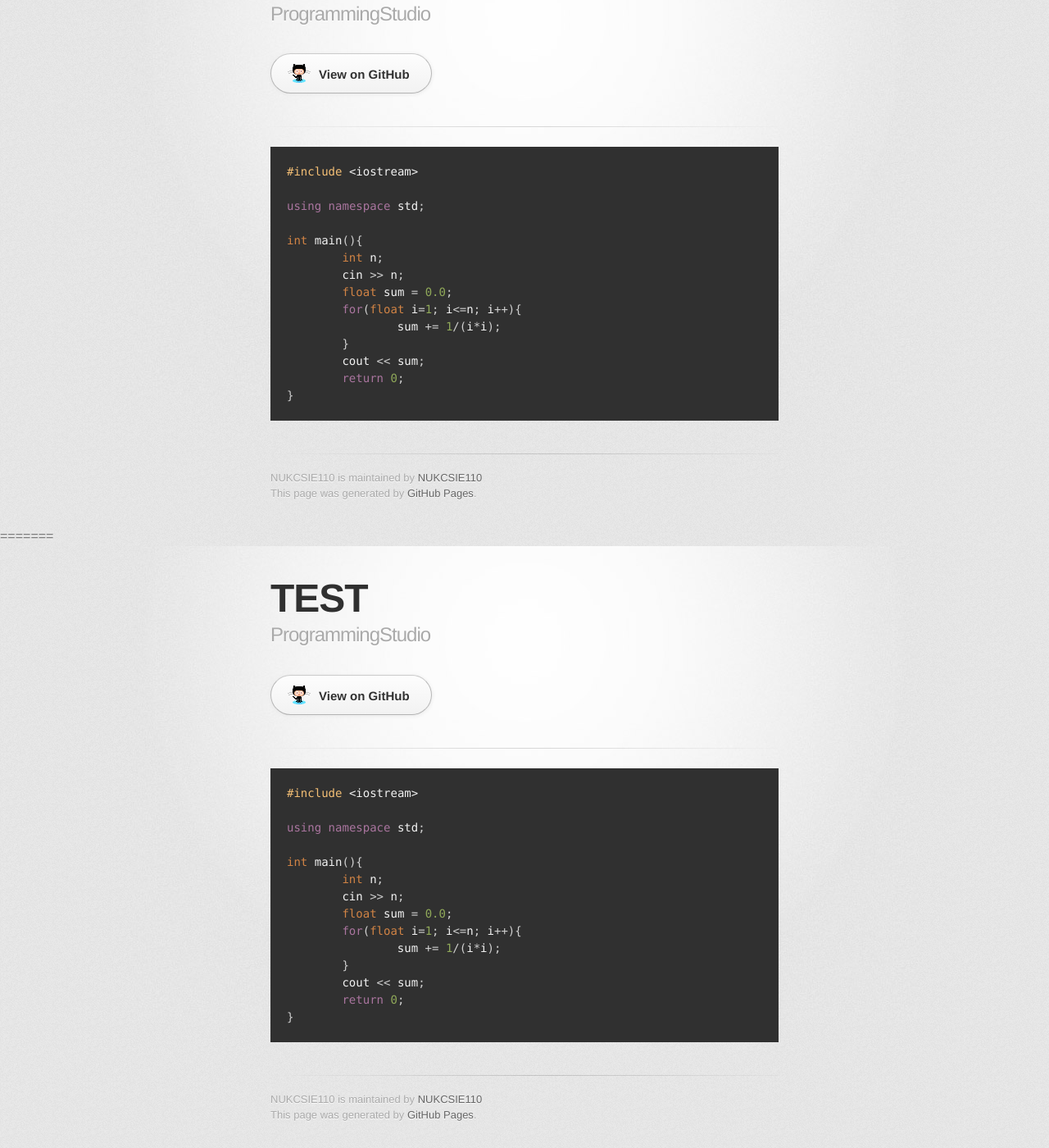
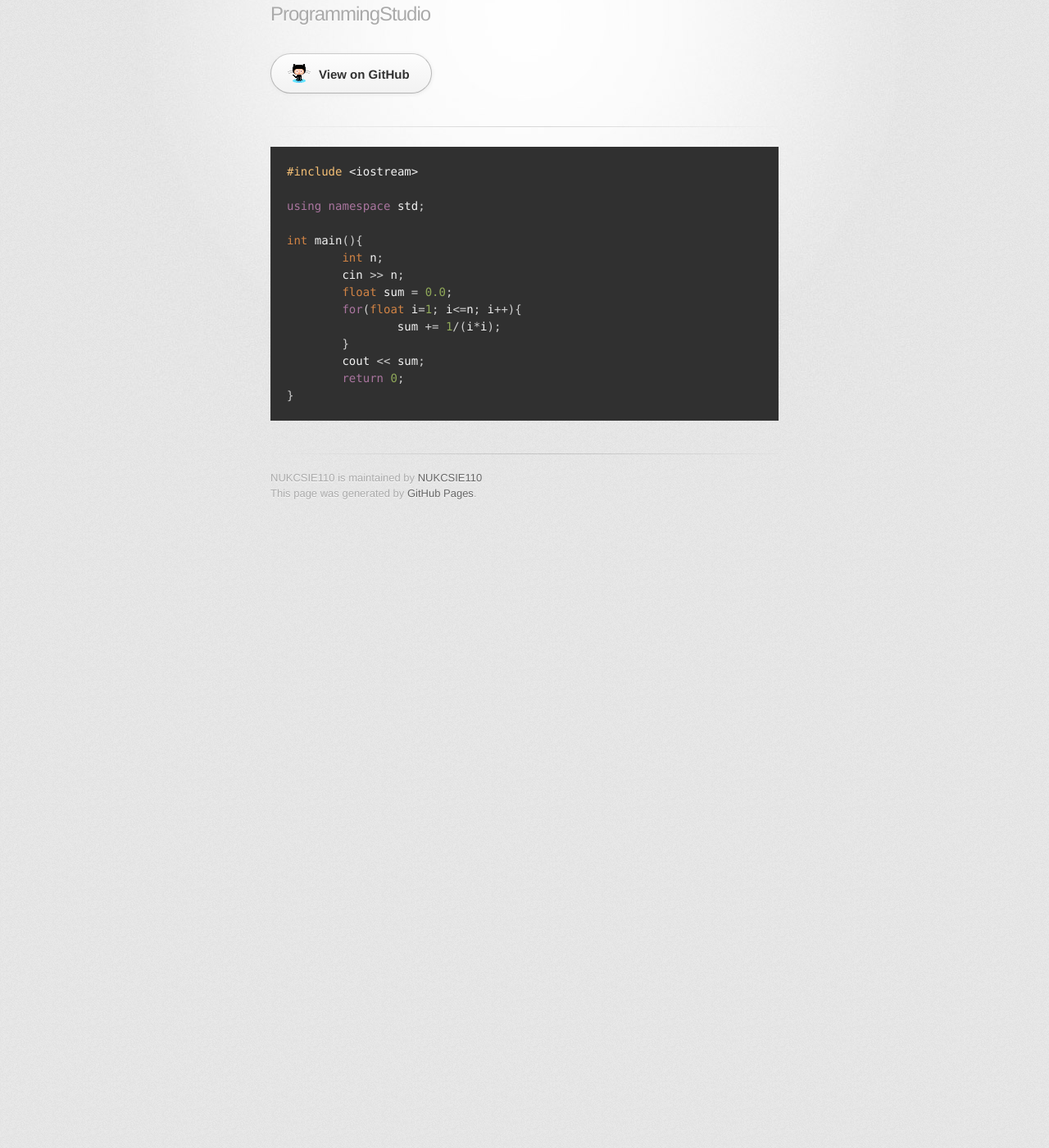
Before and after one commit to NUKCSIE110/ProgrammingStudio, a Jekyll site: the page built from _posts/2017-12-02-TEST.md, in a window 1280 px wide and 1400 px high, scrolled down 92 px. Shown: the whole window at 82% size. Built offline with Jekyll 4.4.1, drawn with Linux system fonts in a browser that asks for light colours; some web fonts are replaced; after the commit the page ends 900 px from its top, so only the background shows below that.

Commit message:
Update default.html

```diff
--- a/_layouts/default.html
+++ b/_layouts/default.html
@@ -59,65 +59,3 @@
     {% endif %}
   </body>
 </html>
-=======
-<!DOCTYPE html>
-<html lang="{{ site.lang | default: "en-US" }}">
-  <head>
-    <meta charset='utf-8'>
-    <meta http-equiv="X-UA-Compatible" content="chrome=1">
-    <link href='https://fonts.googleapis.com/css?family=Chivo:900' rel='stylesheet' type='text/css'>
-    <link rel="stylesheet" href="{{ '/assets/css/style.css?v=' | append: site.github.build_revision | relative_url }}">
-    <link rel="stylesheet" type="text/css" href="{{ '/assets/css/print.css' | relative_url }}" media="print">
-    <!--[if lt IE 9]>
-    <script src="//html5shiv.googlecode.com/svn/trunk/html5.js"></script>
-    <![endif]-->
-
-{% seo %}
-  </head>
-
-  <body>
-    <div id="container">
-      <div class="inner">
-
-        <header>
-          <h1>{{ page.title | default: site.title | default: site.github.repository_name }}</h1>
-          <h2>{{ page.description | default: site.description | default: site.github.project_tagline }}</h2>
-        </header>
-        <section id="downloads" class="clearfix">
-          {% if site.show_downloads %}
-          <a href="{{ site.github.zip_url }}" id="download-zip" class="button"><span>Download .zip</span></a>
-          <a href="{{ site.github.tar_url }}" id="download-tar-gz" class="button"><span>Download .tar.gz</span></a>
-          {% endif %}
-	  {% if site.github.is_project_page %}
-          <a href="{{ site.github.repository_url }}" id="view-on-github" class="button"><span>View on GitHub</span></a>
-	  {% else %}
-          <a href="{{ site.github.owner_url }}" id="view-on-github" class="button"><span>View on GitHub</span></a>
-	  {% endif %}
-        </section>
-        <hr>
-        <section id="main_content">
-          {{ content }}
-        </section>
-
-        <footer>
-        {% if site.github.is_project_page %}
-          {{ site.title | default: site.github.repository_name }} is maintained by <a href="{{ site.github.owner_url }}">{{ site.github.owner_name }}</a><br>
-        {% endif %}
-          This page was generated by <a href="https://pages.github.com">GitHub Pages</a>.
-        </footer>
-
-      </div>
-    </div>
-
-    {% if site.google_analytics %}
-      <script type="text/javascript">
-        (function(i,s,o,g,r,a,m){i['GoogleAnalyticsObject']=r;i[r]=i[r]||function(){
-        (i[r].q=i[r].q||[]).push(arguments)},i[r].l=1*new Date();a=s.createElement(o),
-        m=s.getElementsByTagName(o)[0];a.async=1;a.src=g;m.parentNode.insertBefore(a,m)
-        })(window,document,'script','//www.google-analytics.com/analytics.js','ga');
-        ga('create', '{{ site.google_analytics }}', 'auto');
-        ga('send', 'pageview');
-      </script>
-    {% endif %}
-  </body>
-</html>
```
